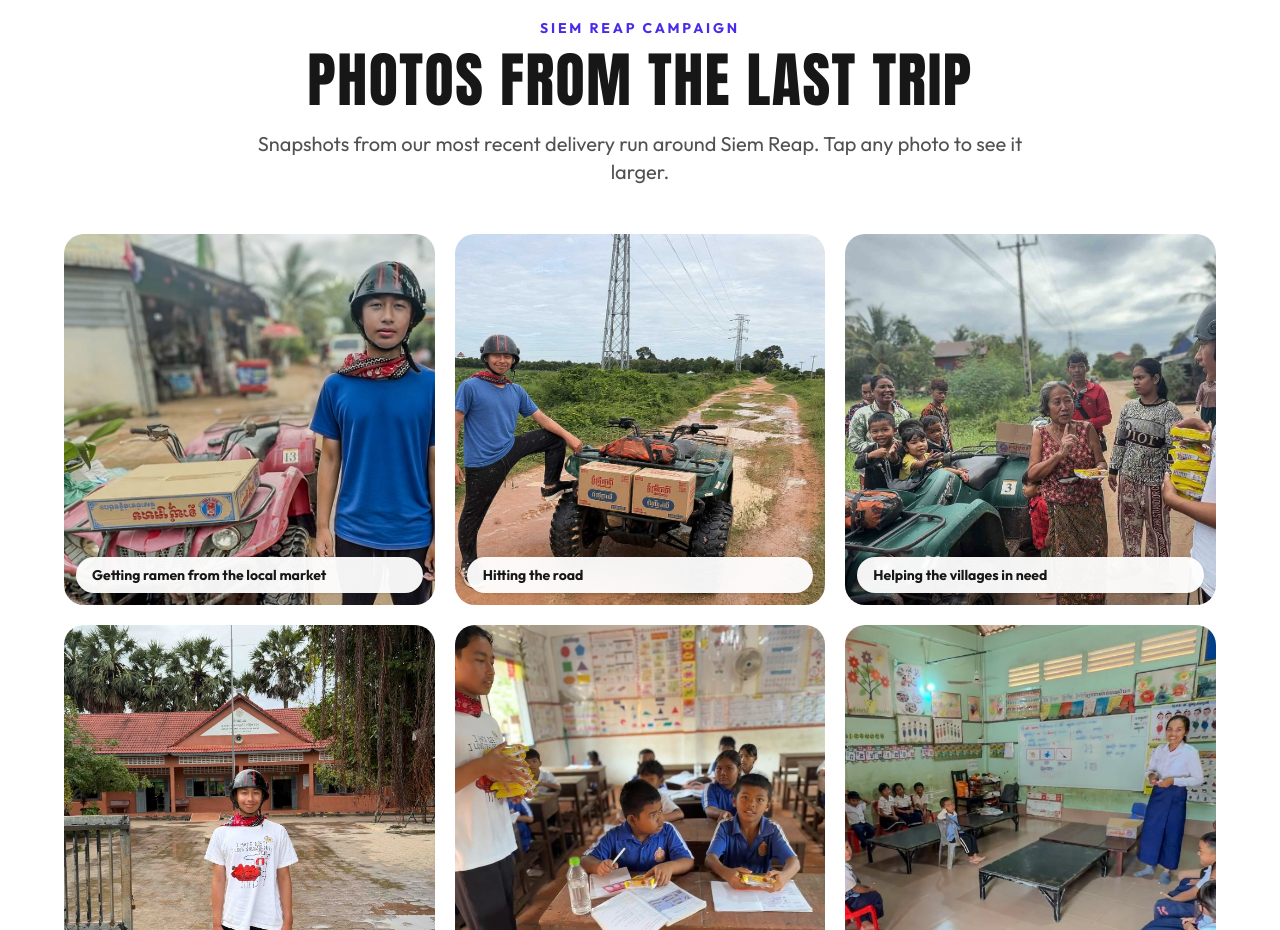
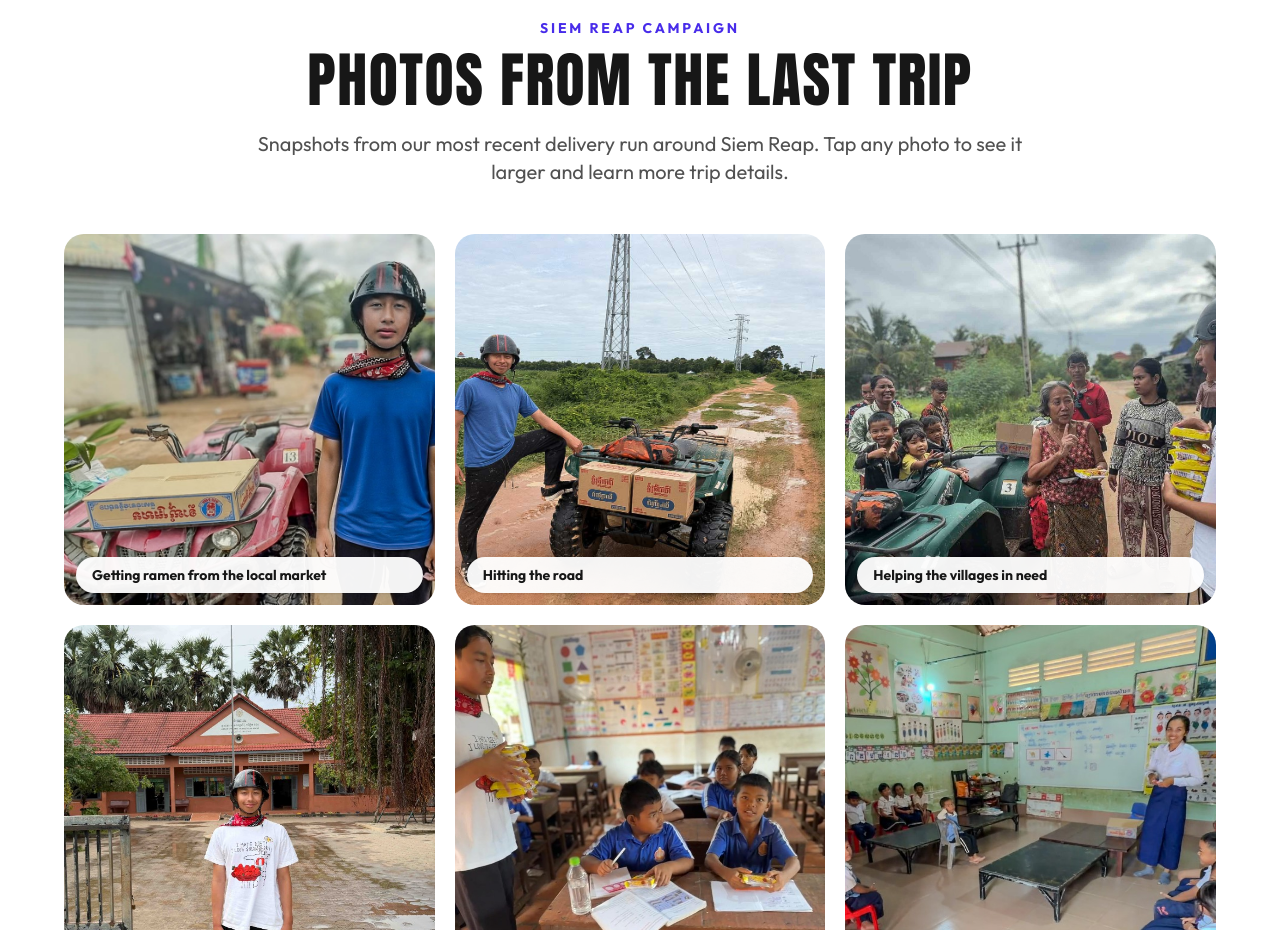
Before and after one commit to iampiotr/ramenrun, a React (Vite) app: page / in a window 1280 px wide. Shown: the part 4860-5790 px from the top of the page. Built offline with nearby package versions, Linux system fonts and the light colour scheme.

Commit message:
Tell visitors that opening a photo also shows the trip details.

```diff
--- a/src/content.ts
+++ b/src/content.ts
@@ -100,7 +100,7 @@ export type GalleryPhoto = {
 export const gallery = {
   eyebrow: 'Siem Reap Campaign',
   title: 'Photos from the last trip',
-  intro: 'Snapshots from our most recent delivery run around Siem Reap. Tap any photo to see it larger.',
+  intro: 'Snapshots from our most recent delivery run around Siem Reap. Tap any photo to see it larger and learn more trip details.',
   photos: [
     {
       src: photo('loading4.jpg'),
```
